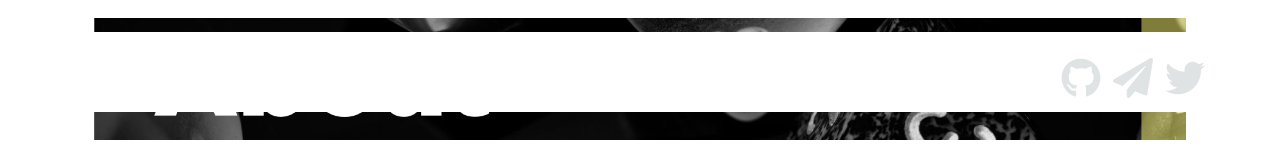
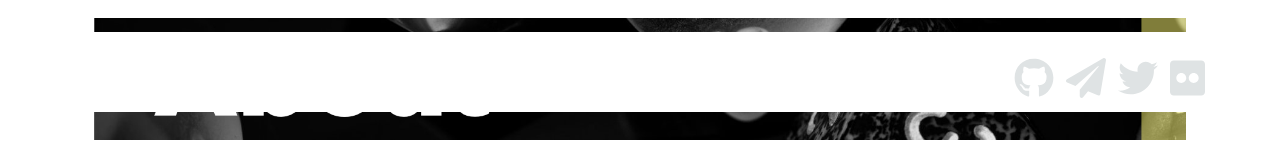
Before and after one commit to robotlions/robotlionsweb, a React (Create React App) app: page / in a window 1280 px wide. Shown: the part 688-850 px from the top of the page. Built offline with nearby package versions, Linux system fonts and the light colour scheme.

Commit message:
adds flickr icon

```diff
--- a/src/App.js
+++ b/src/App.js
@@ -6,6 +6,7 @@ import { FontAwesomeIcon } from '@fortawesome/react-fontawesome';
 import { faGithub } from '@fortawesome/free-brands-svg-icons';
 import { faPaperPlane } from '@fortawesome/free-solid-svg-icons';
 import { faTwitter } from '@fortawesome/free-brands-svg-icons';
+import { faFlickr } from '@fortawesome/free-brands-svg-icons';
 
 import logoBarColor from '../src/images/banner1800x300.jpg';
 import bannerMobile from '../src/images/bannerMobile.png';
@@ -84,7 +85,7 @@ function App() {
   const githubIcon = <FontAwesomeIcon icon={faGithub}/>
   const planeIcon = <FontAwesomeIcon icon={faPaperPlane}/>
   const twitterIcon = <FontAwesomeIcon icon={faTwitter}/>
-
+  const flickrIcon = <FontAwesomeIcon icon={faFlickr}/>
 
   return (
     <motion.div>
@@ -243,7 +244,9 @@ function App() {
         {"\n"}
         <a id="mailLogo" href="mailto:info@robotlions.com">{planeIcon}</a>
         {"\n"}
-        <a id="twitterLogo" href="https://www.twitter.com/lionsrobot">{twitterIcon}</a></p></div>
+        <a id="twitterLogo" href="https://www.twitter.com/lionsrobot">{twitterIcon}</a>
+        {"\n"}
+        <a id="flickrLogo" href="https://flickr.com/photos/183126740@N02/">{flickrIcon}</a></p></div>
     </div>
     </motion.div>
   );
```
